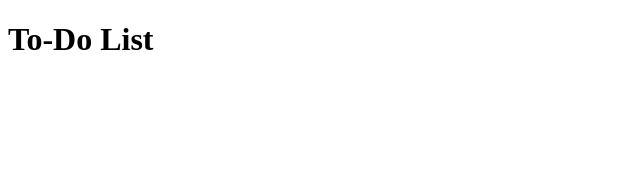
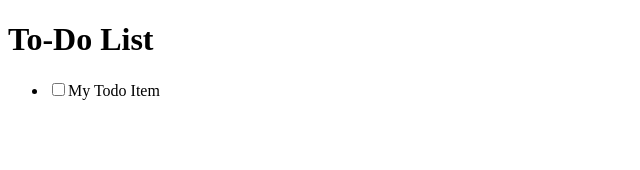
Before and after one commit to mingshrp/todo-vue, a Vue app: page / in a window 1280 px wide. Shown: the top 170 px of the page, without its empty margins (0-640 px from the left). Built offline with nearby package versions, Linux system fonts and the light colour scheme.

Commit message:
Add component to App

```diff
--- a/src/App.vue
+++ b/src/App.vue
@@ -1,9 +1,23 @@
-<script setup></script>
+<script>
+import ToDoItem from "./components/ToDoItem.vue";
+
+export default {
+  name: "App",
+  components: {
+    ToDoItem,
+  },
+};
+</script>
 
 <template>
   <div id="app">
-    <h1>To-Do List</h1>
-  </div>
+  <h1>To-Do List</h1>
+  <ul>
+    <li>
+      <to-do-item></to-do-item>
+    </li>
+  </ul>
+</div>
 </template>
 
 <style scoped></style>
--- a/src/components/ToDoItem.vue
+++ b/src/components/ToDoItem.vue
@@ -6,5 +6,7 @@
 </template>
 
 <script>
-export default {};
+export default {
+    name: "ToDoItem",
+};
 </script>
```
